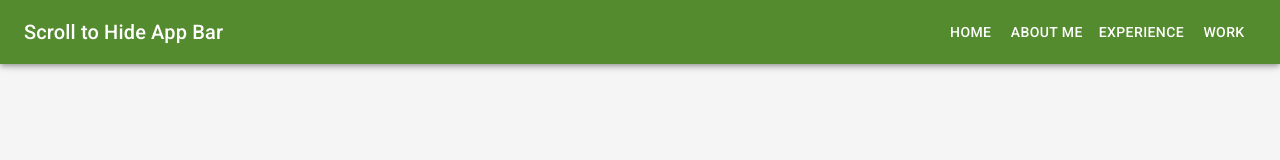
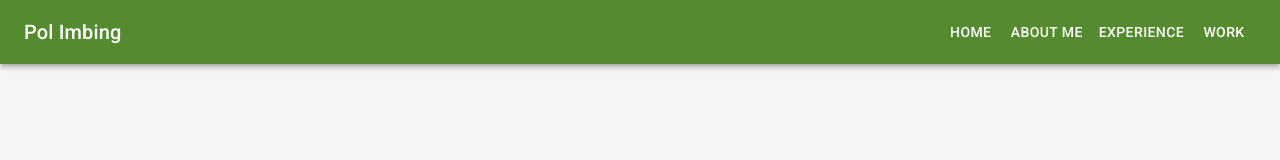
Before and after one commit to uraman2000/Portfolio, a React (Create React App) app: page / in a window 1280 px wide. Shown: the top 160 px of the page. Built offline with nearby package versions, Linux system fonts and the light colour scheme.

Commit message:
edit name

```diff
--- a/src/Components/NavBar.tsx
+++ b/src/Components/NavBar.tsx
@@ -58,7 +58,7 @@ export default function NavBar(props: Props) {
         <AppBar>
           <Toolbar>
             <Typography variant="h6" style={{ flex: 1 }}>
-              Scroll to Hide App Bar
+              Pol Imbing
             </Typography>
             {links.map((item: any, key: any) => (
               <Button key={key} href={item.link} color="inherit">
```
Also changed, not shown: 1 other file (tests, documents, lock files or other folders).
